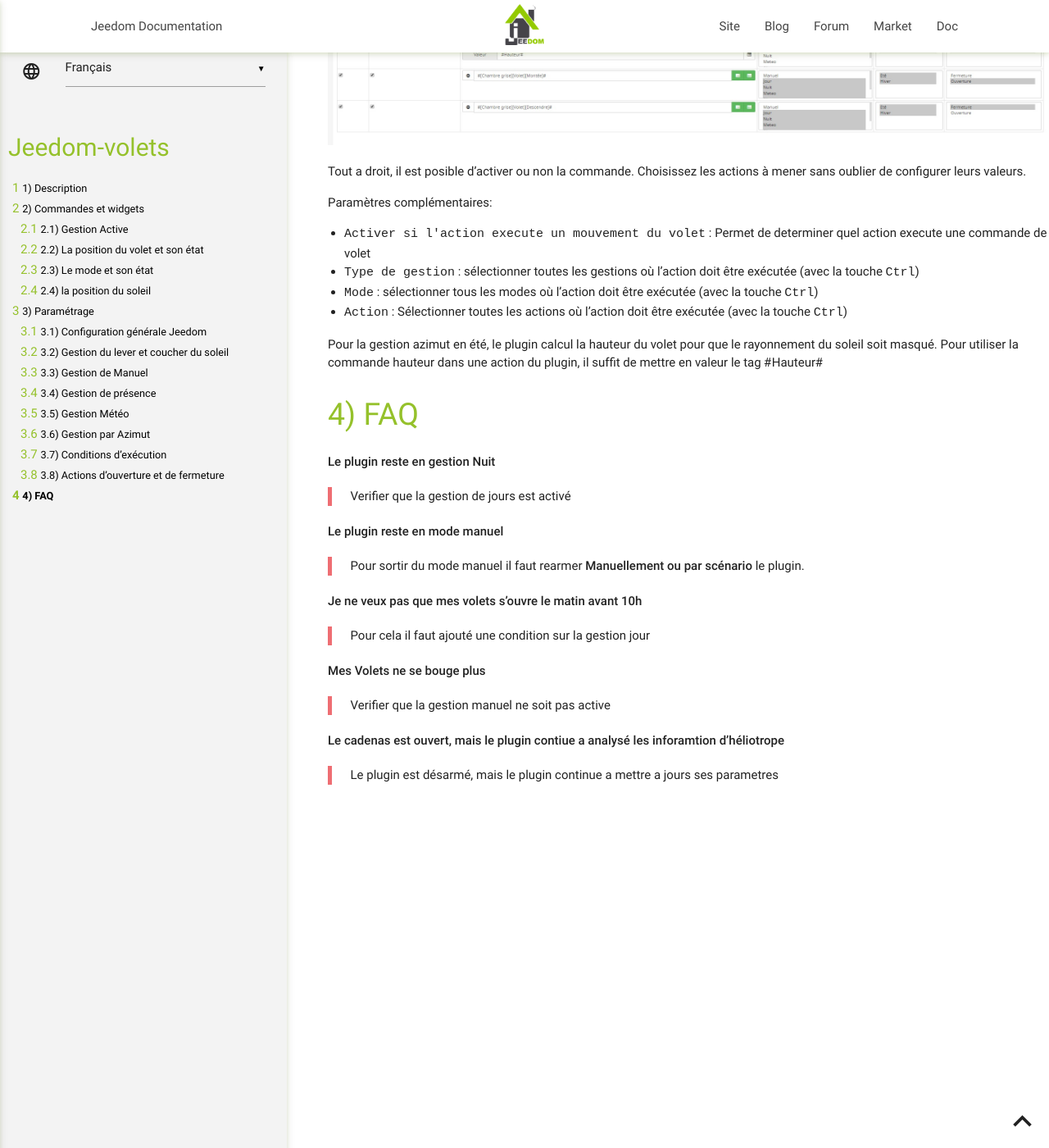
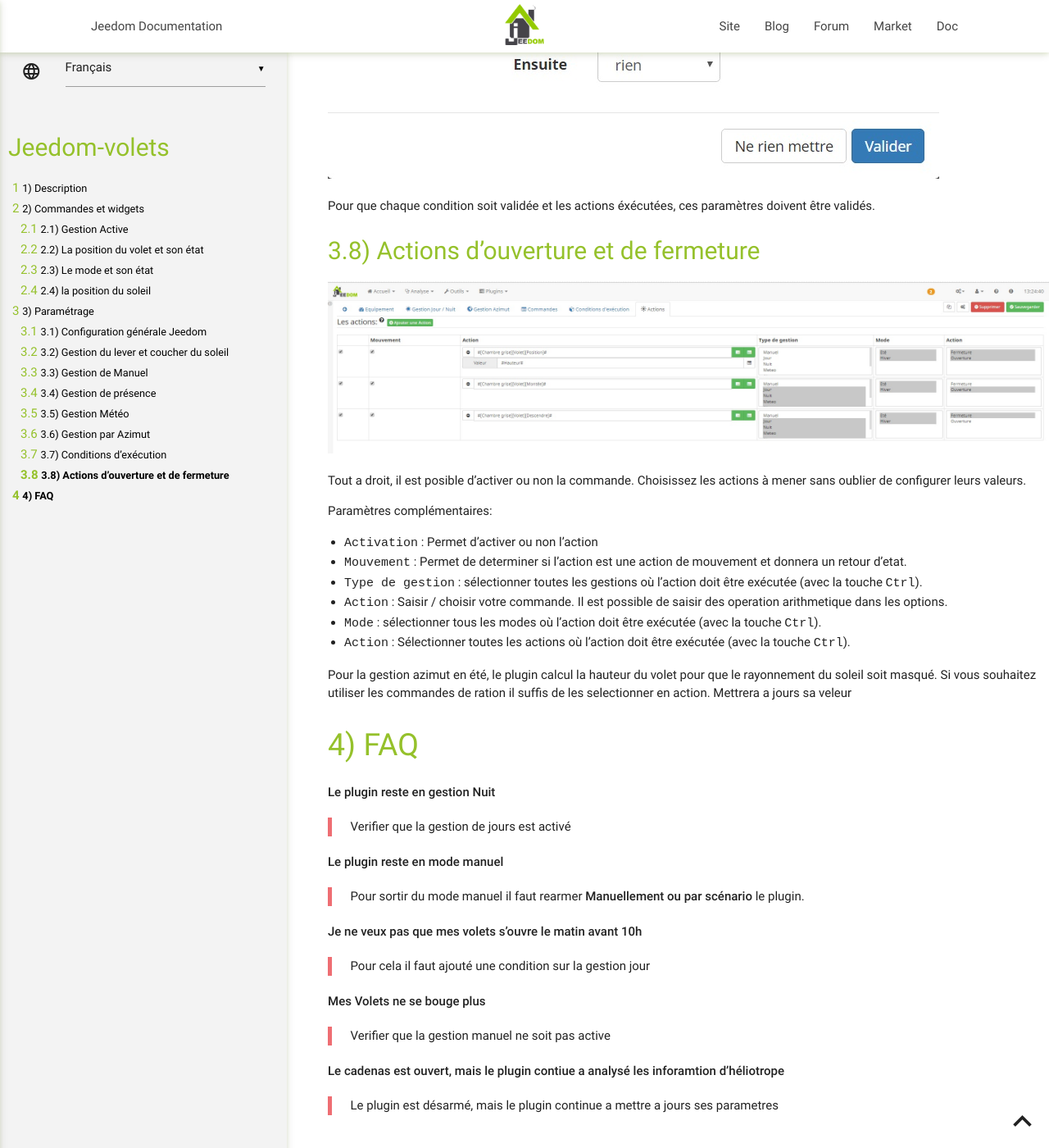
Before and after one commit to ndy913/Jeedom-Volets, a Jekyll site: the page built from docs/fr_FR/index.md, in a window 1280 px wide and 1400 px high, scrolled down 8276 px. Shown: the whole window at 82% size. Built offline with Jekyll 4.4.1, drawn with Linux system fonts in a browser that asks for light colours; our own code applies the rules of GitHub Pages for plain Markdown files; some of the changed text lies outside the part shown.

Commit message:
Update index.md

```diff
--- a/docs/fr_FR/index.md
+++ b/docs/fr_FR/index.md
@@ -16,6 +16,16 @@ Commandes et widgets
 Pour chaque équipement, le plugin va créer des commandes.
 
 ![introduction01](../images/Volets_screenshot_Widget.jpg)
+
+* `Activer` / `Désactiver` => `Etat activation` : Permet de gere l'armement du plugin par une voie externe (scénario, plugins, ...)
+* `Etat du volet`: Etat determinant si le volet doit etre ouvert ou fermer
+* `Position du volet`: Mise a jousr de l'etat
+* `Position du soleil` : Determine si le soleil est dans la fenetre ou non
+* `Ratio Horizontal` : Estimation par le plugin du ratio d'ouverture Horizontal
+* `Ratio Vertical` : Estimation par le plugin du ratio d'ouverture Vertical
+* `Mode` : Determine dans quel Mode (Saison) fonctionne le plugin
+* `Etat mode` : Representation du mode actif
+* `Gestion Active` : Indicateur de gestion en cours d'utilisation
 
 
 Gestion Active
@@ -188,20 +200,20 @@ Afin d'affiner tous les cas d'utilisation de gestion de nos volets, nous pouvons
 
 ![introduction01](../images/Volets_screenshot_ConfigurationCondition.jpg)
 
+Paramètres complémentaires :
+* `Sur Action` : Permet d'identifier les conditions a tester pour executer une action
+* `Sur Réactivation` : 	Permet d'identifier les conditions a tester pour rearmer le plugin automatiquement
+* `Inverser l'action` : Permet de relancer une évaluation des conditions avec un position inverse du volet
+* `Condition` : Saisir votre contions. L'ensemble de condion forme un ET logique
+* `Type de gestion` : sélectionner toutes les gestions où la condition doit être vérifiée (avec la touche `Ctrl`)
+* `Mode` : sélectionner tous les modes où la condition doit être vérifiée (avec la touche `Ctrl`)
+* `Action` : sélectionner toutes les actions où la condition doit être vérifiée (avec la touche `Ctrl`)
 
 Pour vous aider à la configuration des conditions, un éditeur est ajouté.
 
 ![introduction01](../images/ConfigurationConditionEditeur.jpg)
 
 ![introduction01](../images/ConfigurationConditionEditeur2.jpg)
-
-
-Paramètres complémentaires :
-
-* `Inverser l'état si faux` : permet de relancer une évaluation des conditions avec un position inverse du volet
-* `Type de gestion` : sélectionner toutes les gestions où la condition doit être vérifiée (avec la touche `Ctrl`)
-* `Mode` : sélectionner tous les modes où la condition doit être vérifiée (avec la touche `Ctrl`)
-* `Action` : sélectionner toutes les actions où la condition doit être vérifiée (avec la touche `Ctrl`)
 
 Pour que chaque condition soit validée et les actions éxécutées, ces paramètres doivent être validés.
 
@@ -215,13 +227,16 @@ Choisissez les actions à mener sans oublier de configurer leurs valeurs.
 
 Paramètres complémentaires:
 
-* `Activer si l'action execute un mouvement du volet` : Permet de determiner quel action execute une commande de volet
-* `Type de gestion` : sélectionner toutes les gestions où l'action doit être exécutée (avec la touche `Ctrl`)
-* `Mode` : sélectionner tous les modes où l'action doit être exécutée (avec la touche `Ctrl`)
-* `Action` : Sélectionner toutes les actions où l'action doit être exécutée (avec la touche `Ctrl`)
+* `Activation` : Permet d'activer ou non l'action
+* `Mouvement` : Permet de determiner si l'action est une action de mouvement et donnera un retour d'etat.
+* `Type de gestion` : sélectionner toutes les gestions où l'action doit être exécutée (avec la touche `Ctrl`).
+* `Action` : Saisir / choisir votre commande. Il est possible de saisir des operation arithmetique dans les options.
+* `Mode` : sélectionner tous les modes où l'action doit être exécutée (avec la touche `Ctrl`).
+* `Action` : Sélectionner toutes les actions où l'action doit être exécutée (avec la touche `Ctrl`).
 
 Pour la gestion azimut en été, le plugin calcul la hauteur du volet pour que le rayonnement du soleil soit masqué.
-Pour utiliser la commande hauteur dans une action du plugin, il suffit de mettre en valeur le tag #Hauteur#
+Si vous souhaitez utiliser les commandes de ration il suffis de les selectionner en action.
+Mettrera a jours sa veleur
 
 FAQ
 ===
```
Also changed, not shown: other parts of docs/fr_FR/index.md (+2 -0 lines).
